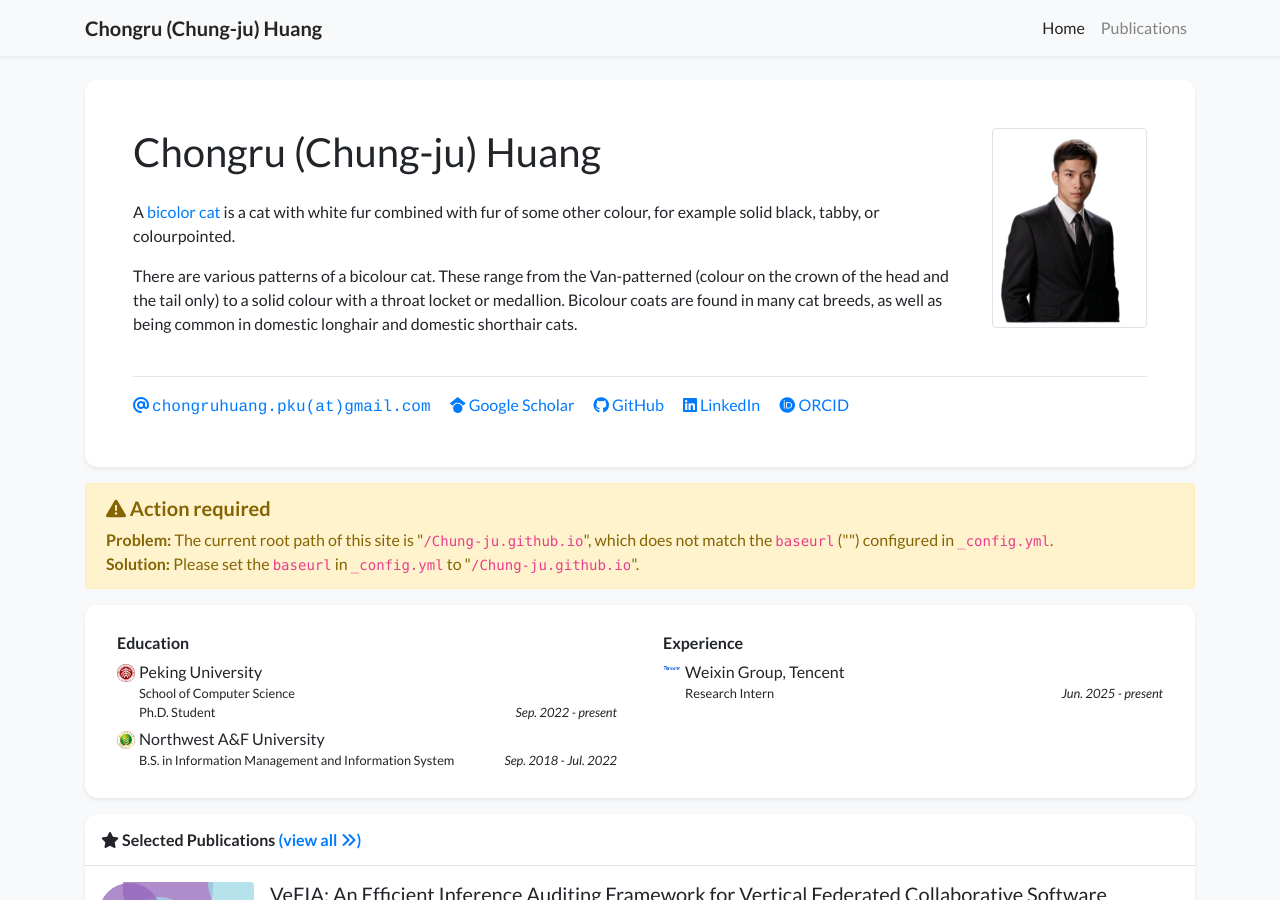
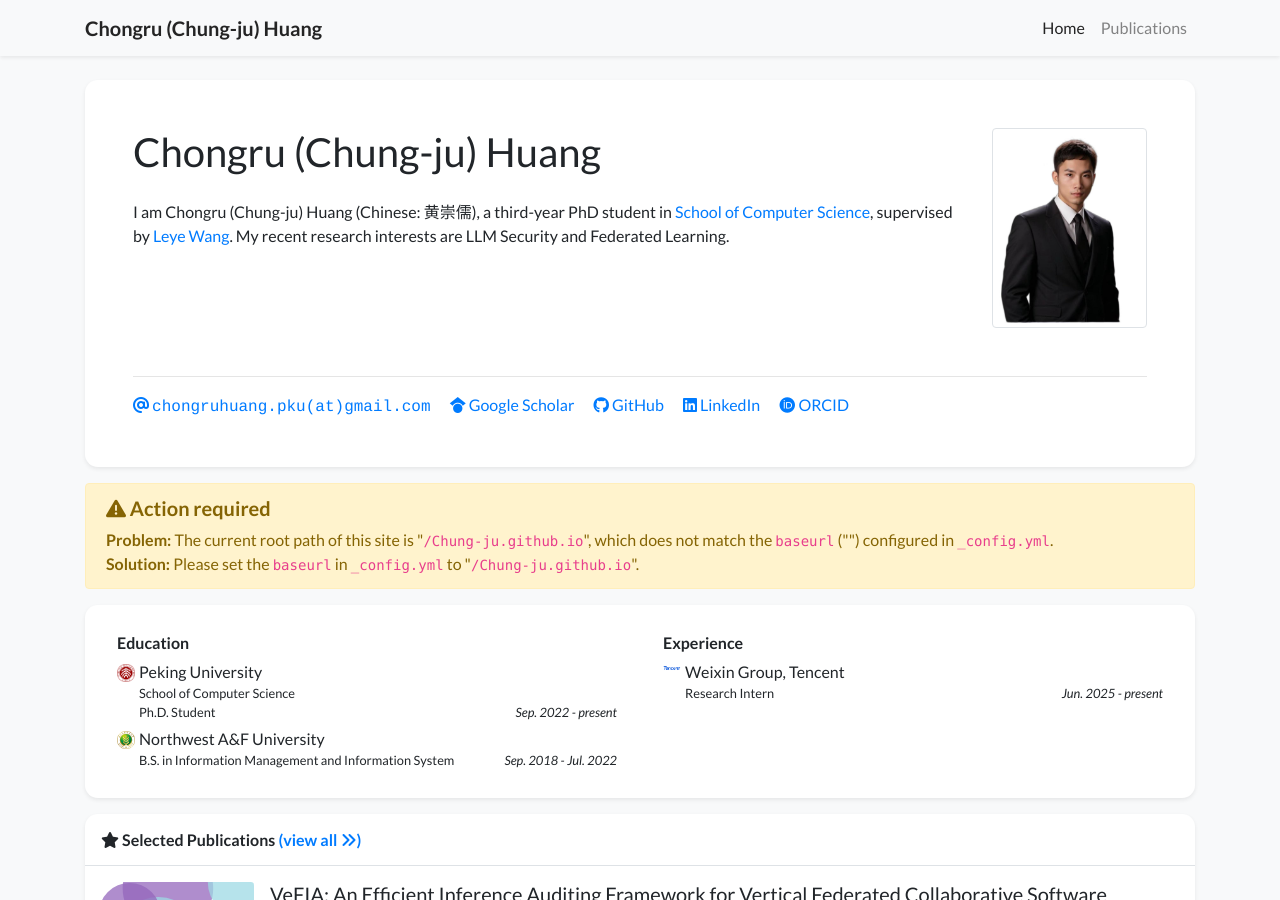
Before and after one commit to Chung-ju/Chung-ju.github.io, a Jekyll site: the page built from index.html, in a window 1280 px wide and 900 px high. Built offline with Jekyll 4.4.1, drawn with Linux system fonts in a browser that asks for light colours; nearby versions of some CDN libraries; a style sheet for code colours, icons or effects is not loaded.

Commit message:
Update profile.yml

```diff
--- a/_data/profile.yml
+++ b/_data/profile.yml
@@ -21,14 +21,10 @@ orcid: 0000-0003-2708-6951
 
 short_bio_text_justify: false
 short_bio: >-
-  <p>
-    A <a href="https://en.wikipedia.org/wiki/Bicolor_cat" target="_blank">bicolor cat</a> is a cat with white fur combined with fur of some other colour, for example solid black, tabby, or colourpointed.
-  </p>
-  <p>
-    There are various patterns of a bicolour cat. These range from the Van-patterned (colour on the crown of the head
-    and the tail only) to a solid colour with a throat locket or medallion. Bicolour coats are found in many cat breeds,
-    as well as being common in domestic longhair and domestic shorthair cats.
-  </p>
+  I am Chongru (Chung-ju) Huang (Chinese: 黄崇儒), a third-year PhD student in
+  <a href="https://cs.pku.edu.cn/English/Home.htm" target="_blank">School of Computer Science</a>, supervised by
+  <a href="https://wangleye.github.io/" target="_blank">Leye Wang</a>.
+  My recent research interests are LLM Security and Federated Learning.
 
 portrait_url: /assets/images/photos/portrait.jpg
 # portrait_caption: >-
```
